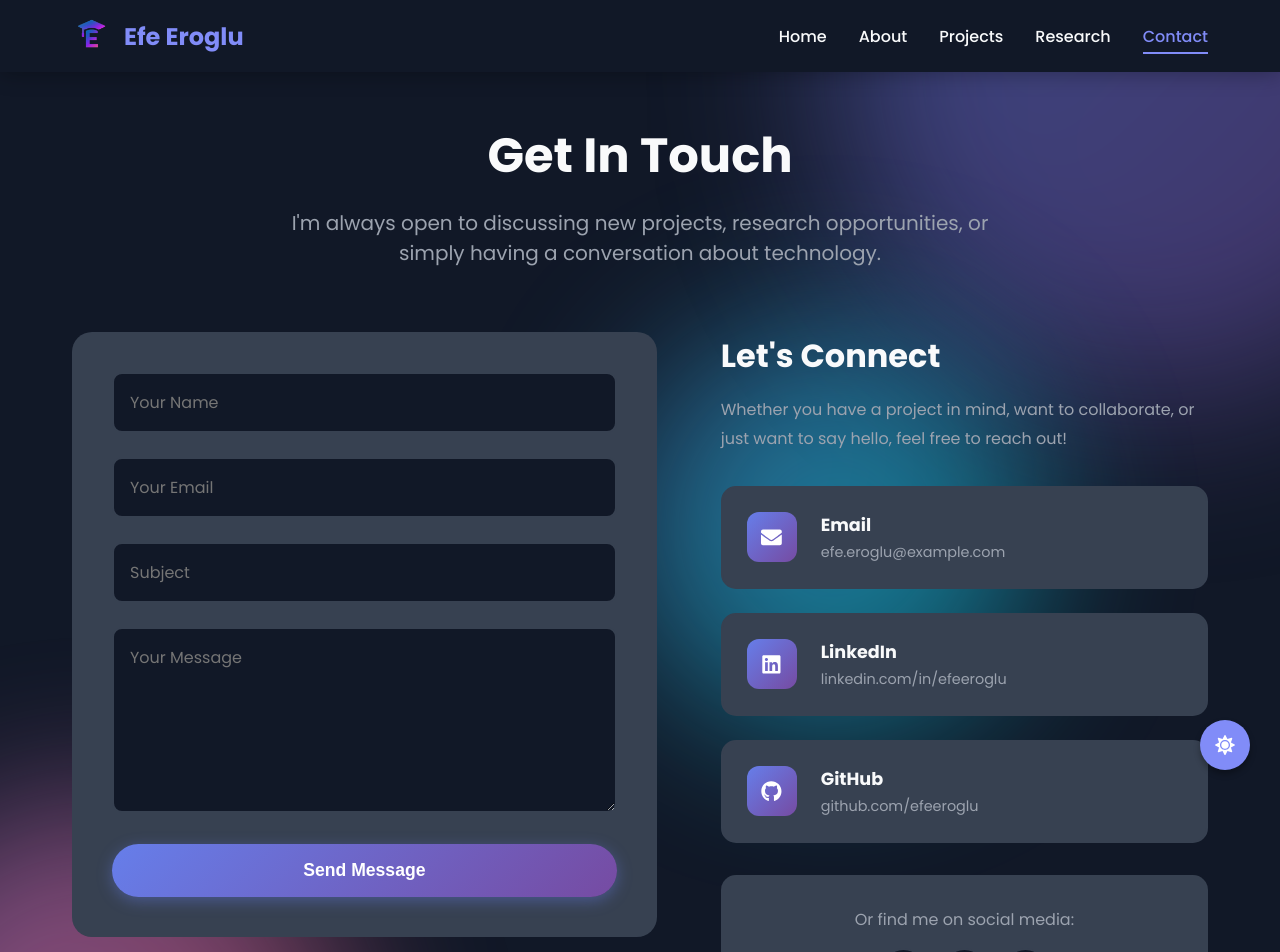
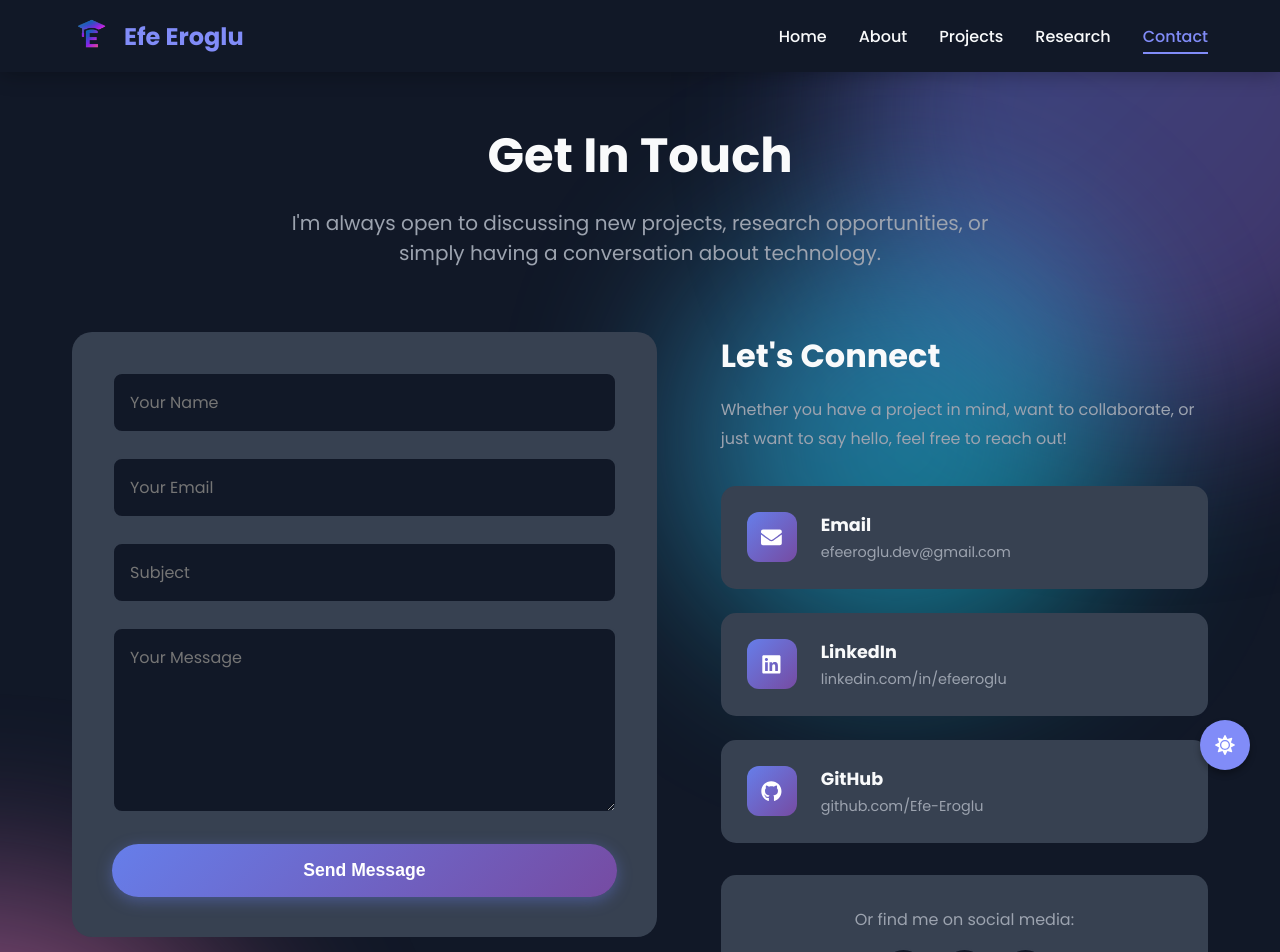
Before and after one commit to Efe-Eroglu/efe-eroglu.github.io, a React (Create React App) app: page /contact in a window 1280 px wide. Shown: the top 952 px of the page. Built offline with nearby package versions, Linux system fonts and the light colour scheme.

Commit message:
feat: Add animated background orbs to Contact section

```diff
--- a/src/App.js
+++ b/src/App.js
@@ -1,5 +1,5 @@
 import React, { useEffect } from 'react';
-import { BrowserRouter as Router, Routes, Route, createBrowserRouter, RouterProvider } from 'react-router-dom';
+import { BrowserRouter as Router, Routes, Route } from 'react-router-dom';
 import Navbar from './components/Navbar';
 import Home from './components/Home/Home';
 import About from './components/About/About';
--- a/src/components/Contact/Contact.css
+++ b/src/components/Contact/Contact.css
@@ -27,7 +27,7 @@
   border-radius: 50%;
   filter: blur(80px);
   opacity: 0.5;
-  animation: float 20s infinite ease-in-out;
+  will-change: transform;
 }
 
 .orb-1 {
@@ -36,6 +36,7 @@
   background: linear-gradient(135deg, #667eea 0%, #764ba2 100%);
   top: -200px;
   right: -150px;
+  animation: moveOrb1 15s infinite ease-in-out;
   animation-delay: 0s;
 }
 
@@ -45,7 +46,8 @@
   background: linear-gradient(135deg, #f093fb 0%, #f5576c 100%);
   bottom: -200px;
   left: -150px;
-  animation-delay: 8s;
+  animation: moveOrb2 18s infinite ease-in-out;
+  animation-delay: 1s;
 }
 
 .orb-3 {
@@ -54,18 +56,64 @@
   background: linear-gradient(135deg, #4facfe 0%, #00f2fe 100%);
   top: 30%;
   right: 20%;
-  animation-delay: 4s;
+  animation: moveOrb3 20s infinite ease-in-out;
+  animation-delay: 2s;
 }
 
 @keyframes float {
   0%, 100% {
     transform: translate(0, 0) scale(1);
   }
+  25% {
+    transform: translate(50px, -40px) scale(1.15);
+  }
+  50% {
+    transform: translate(30px, 50px) scale(0.95);
+  }
+  75% {
+    transform: translate(-50px, -20px) scale(1.1);
+  }
+}
+
+@keyframes moveOrb1 {
+  0%, 100% {
+    transform: translate(0, 0) scale(1);
+  }
+  25% {
+    transform: translate(150px, -100px) scale(1.2);
+  }
+  50% {
+    transform: translate(-80px, 120px) scale(0.9);
+  }
+  75% {
+    transform: translate(100px, 50px) scale(1.1);
+  }
+}
+
+@keyframes moveOrb2 {
+  0%, 100% {
+    transform: translate(0, 0) scale(1);
+  }
+  25% {
+    transform: translate(-120px, 120px) scale(1.15);
+  }
+  50% {
+    transform: translate(100px, -80px) scale(0.95);
+  }
+  75% {
+    transform: translate(-100px, -50px) scale(1.1);
+  }
+}
+
+@keyframes moveOrb3 {
+  0%, 100% {
+    transform: translate(0, 0) scale(1);
+  }
   33% {
-    transform: translate(30px, -30px) scale(1.1);
+    transform: translate(120px, -150px) scale(1.15);
   }
   66% {
-    transform: translate(-20px, 20px) scale(0.9);
+    transform: translate(-150px, 120px) scale(0.9);
   }
 }
 
--- a/src/components/Contact/Contact.js
+++ b/src/components/Contact/Contact.js
@@ -36,20 +36,20 @@ const Contact = () => {
     {
       icon: <FaEnvelope />,
       title: 'Email',
-      content: 'efe.eroglu@example.com',
-      link: 'mailto:efe.eroglu@example.com'
+      content: 'efeeroglu.dev@gmail.com',
+      link: 'mailto:efeeroglu.dev@gmail.com'
     },
     {
       icon: <FaLinkedin />,
       title: 'LinkedIn',
       content: 'linkedin.com/in/efeeroglu',
-      link: 'https://linkedin.com'
+      link: 'https://www.linkedin.com/in/efeeroglu/'
     },
     {
       icon: <FaGithub />,
       title: 'GitHub',
-      content: 'github.com/efeeroglu',
-      link: 'https://github.com'
+      content: 'github.com/Efe-Eroglu',
+      link: 'https://github.com/Efe-Eroglu'
     }
   ];
 
@@ -163,13 +163,13 @@ const Contact = () => {
             <div className="contact-cta">
               <p>Or find me on social media:</p>
               <div className="social-icons">
-                <a href="https://linkedin.com" target="_blank" rel="noopener noreferrer">
+                <a href="https://www.linkedin.com/in/efeeroglu/" target="_blank" rel="noopener noreferrer">
                   <FaLinkedin />
                 </a>
-                <a href="https://github.com" target="_blank" rel="noopener noreferrer">
+                <a href="https://github.com/Efe-Eroglu" target="_blank" rel="noopener noreferrer">
                   <FaGithub />
                 </a>
-                <a href="mailto:contact@example.com">
+                <a href="mailto:efeeroglu.dev@gmail.com">
                   <FaEnvelope />
                 </a>
               </div>
```
Also changed, not shown: src/assets/dashboard.png (added), src/assets/solarpanel.jpeg (added).
